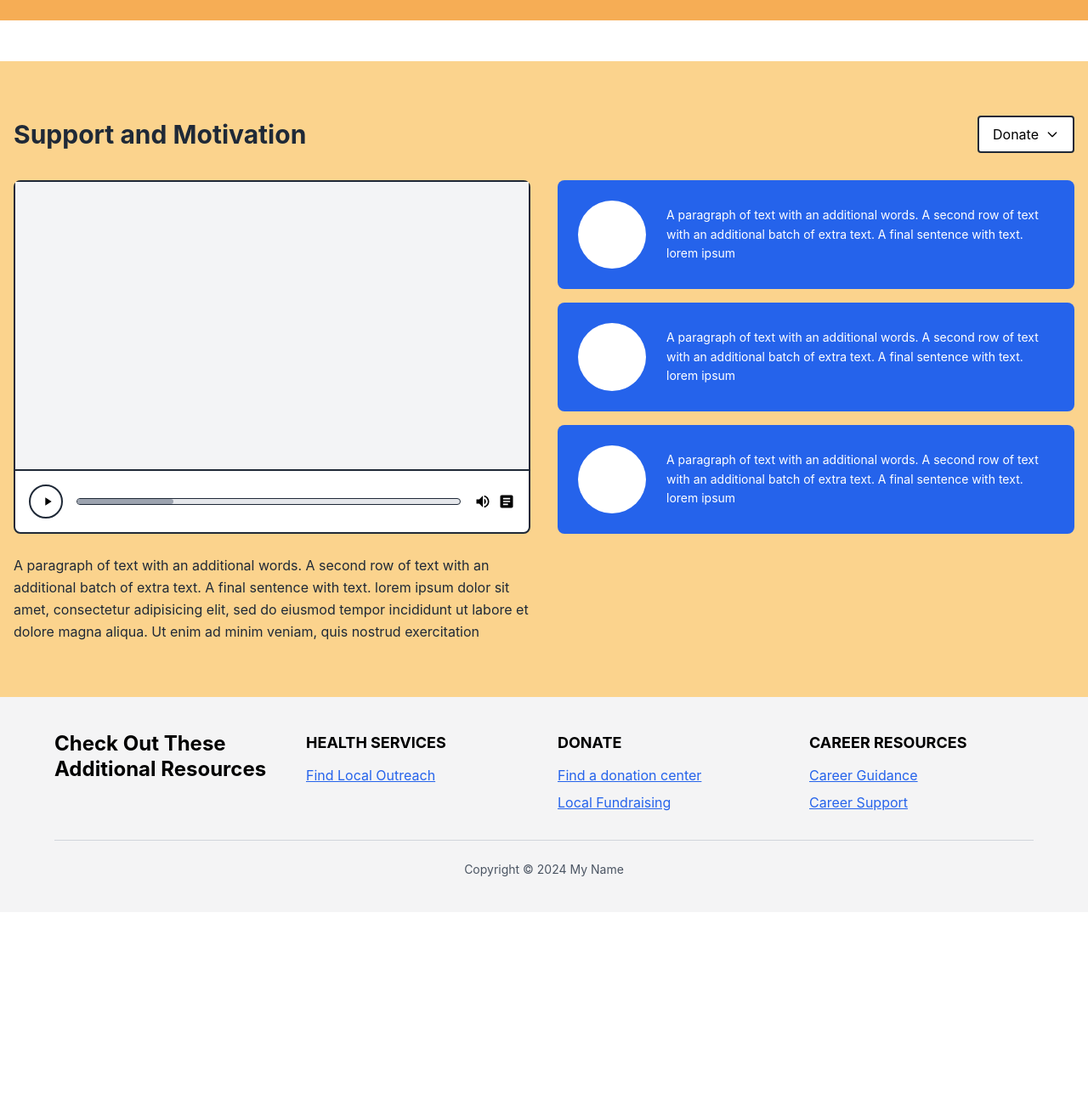
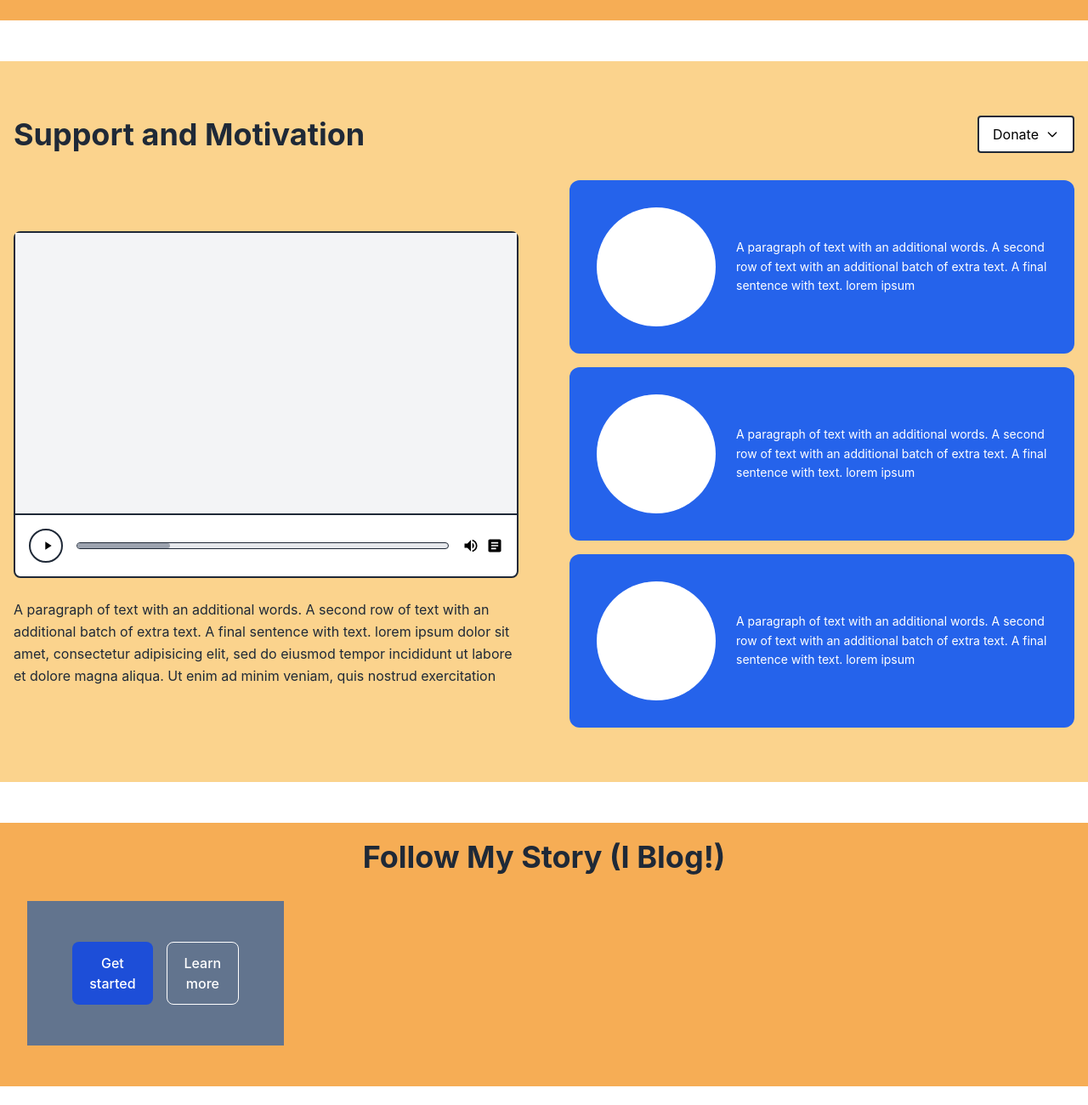
Before and after one commit to NickArch94/PWP-Web-of-a-Life-Developer, a website built with Vite: page index.html in a window 1280 px wide. Shown: the part 1580-2880 px from the top of the page at 85% size. Before the commit the page ends 2685 px from the top, so only its background shows below. Built offline with nearby package versions, Linux system fonts and the light colour scheme.

Commit message:
Added my blog section with some initial layout.

```diff
--- a/index.html
+++ b/index.html
@@ -166,12 +166,12 @@
       </section>
 
 <!--Support & Motivation-->
-      <section class="bg-orange-200 px-4 py-12 antialiased md:py-16">
+      <section class="bg-orange-200 px-4 py-12 container items-center mx-auto antialiased md:py-16 mb-12">
         <div class="mx-auto max-w-screen-xl">
 
           <!-- Header with title and dropdowns -->
           <div class="flex flex-col lg:flex-row justify-between items-start lg:items-center mb-8">
-            <h1 class="text-3xl font-bold text-gray-800 mb-4 lg:mb-0">Support and Motivation</h1>
+            <h1 class="text-4xl font-bold text-gray-800 mb-4 lg:mb-0">Support and Motivation</h1>
 
             <!-- Dropdown buttons on the right -->
             <div class="flex gap-4">
@@ -190,7 +190,7 @@
           <div class="flex flex-col lg:flex-row gap-8">
 
             <!-- Left side - Video player and text -->
-            <div class="lg:w-1/2">
+            <div class="lg:w-1/2 mt-15 mr-7">
               <!-- Video player mockup -->
               <div class="bg-white border-2 border-gray-800 rounded-lg mb-6">
                 <!-- Video area -->
@@ -237,8 +237,8 @@
               <!-- Blue cards stack -->
               <div class="space-y-4">
                 <!-- Card 1 -->
-                <div class="bg-blue-600 rounded-lg p-6 text-white flex items-center gap-6">
-                  <div class="bg-white rounded-full w-20 h-20 flex-shrink-0"></div>
+                <div class="bg-blue-600 rounded-xl p-8  text-white flex items-center gap-6">
+                  <div class="bg-white rounded-full w-35 h-35 flex-shrink-0"></div>
                   <div>
                     <p class="text-sm leading-relaxed">
                       A paragraph of text with an additional words.
@@ -248,8 +248,8 @@
                 </div>
 
                 <!-- Card 2 -->
-                <div class="bg-blue-600 rounded-lg p-6 text-white flex items-center gap-6">
-                  <div class="bg-white rounded-full w-20 h-20 flex-shrink-0"></div>
+                <div class="bg-blue-600 rounded-xl p-8 text-white flex items-center gap-6">
+                  <div class="bg-white rounded-full w-35 h-35  flex-shrink-0"></div>
                   <div>
                     <p class="text-sm leading-relaxed">
                       A paragraph of text with an additional words.
@@ -259,8 +259,8 @@
                 </div>
 
                 <!-- Card 3 -->
-                <div class="bg-blue-600 rounded-lg p-6 text-white flex items-center gap-6">
-                  <div class="bg-white rounded-full w-20 h-20 flex-shrink-0"></div>
+                <div class="bg-blue-600 rounded-xl p-8 text-white flex items-center gap-6">
+                  <div class="bg-white rounded-full w-35 h-35  flex-shrink-0"></div>
                   <div>
                     <p class="text-sm leading-relaxed">
                       A paragraph of text with an additional words.
@@ -273,6 +273,31 @@
 
           </div>
         </div>
+      </section>
+
+<!--I Blog-->
+
+      <section class="bg-orange-300 text-white p-8 container mx-auto my-8 flex flex-col items-start self-start pb-12 pt-5">
+        <div class="mx-auto max-w-screen-xl">
+
+          <div class="flex flex-col lg:flex-row justify-between items-start lg:items-center mb-8">
+            <h1 class="text-4xl font-bold text-gray-800 mb-4 lg:mb-0">Follow My Story (I Blog!) </h1>
+          </div>
+        </div>
+
+        <section class="bg-center bg-slate-500 bg-blend-multiply">
+          <div class="px-4 mx-auto w-1/2 text-center py-12">
+            <div class="flex flex-col space-y-4 sm:flex-row sm:justify-center sm:space-y-0">
+              <a href="#" class="inline-flex justify-center items-center py-3 px-5 text-base font-medium text-center text-white rounded-lg bg-blue-700 hover:bg-blue-800 focus:ring-4 focus:ring-blue-300 dark:focus:ring-blue-900">
+                Get started
+              </a>
+              <a href="#" class="inline-flex justify-center hover:text-gray-900 items-center py-3 px-5 sm:ms-4 text-base font-medium text-center text-white rounded-lg border border-white hover:bg-gray-100 focus:ring-4 focus:ring-gray-400">
+                Learn more
+              </a>
+            </div>
+          </div>
+        </section>
+
       </section>
 
   <footer class="bg-zinc-100 px-4 py-10">
```
